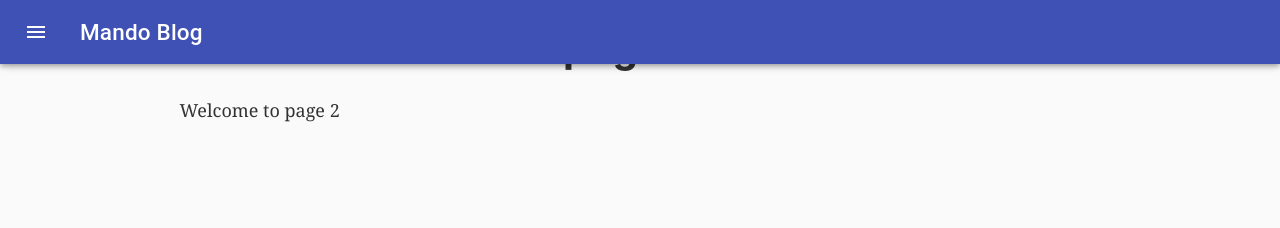
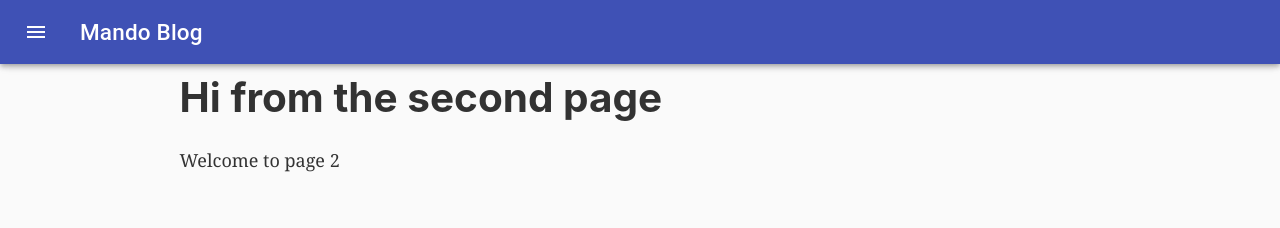
Before and after one commit to abhi-test-org/mando-blog, a Gatsby site: page /page-2 in a window 1280 px wide. Built offline with nearby package versions, Linux system fonts and the light colour scheme; Gatsby itself is replaced by a stand-in of ours.

Commit message:
Cleaned up UI of landing page a bit

```diff
--- a/src/components/header.js
+++ b/src/components/header.js
@@ -74,7 +74,6 @@ const styles = theme => ({
     }),
     marginLeft: 0,
   },
-  toolbar: theme.mixins.toolbar,
 });
 
 class Header extends Component {
@@ -171,8 +170,6 @@ class Header extends Component {
             ))}
           </List>
         </Drawer>
-
-
       </div>
     )
 
--- a/src/components/layout.js
+++ b/src/components/layout.js
@@ -37,7 +37,7 @@ const Layout = ({ children, props }) => {
             margin: '0 auto',
             maxWidth: 960,
             padding: '0px 1.0875rem 1.45rem',
-            paddingTop: 0,
+            paddingTop: 50,
           }}
         >
           {children}
```
